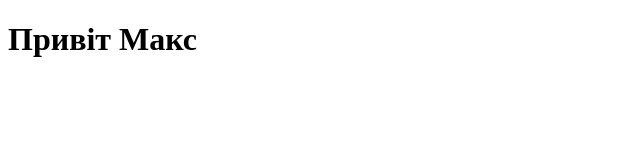
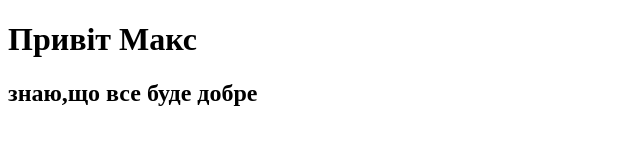
Before and after one commit to DimaB21/test-repository, a plain HTML site: page index.html in a window 1280 px wide. Shown: the whole page, without its empty margins (0-640 px from the left). Drawn offline with Linux system fonts and the light colour scheme.

Commit message:
seve life index.html

```diff
--- a/index.html
+++ b/index.html
@@ -8,5 +8,6 @@
 </head>
 <body>
    <h1>Привіт Макс</h1>
+   <h2>знаю,що все буде добре</h2>
 </body>
 </html>
```
